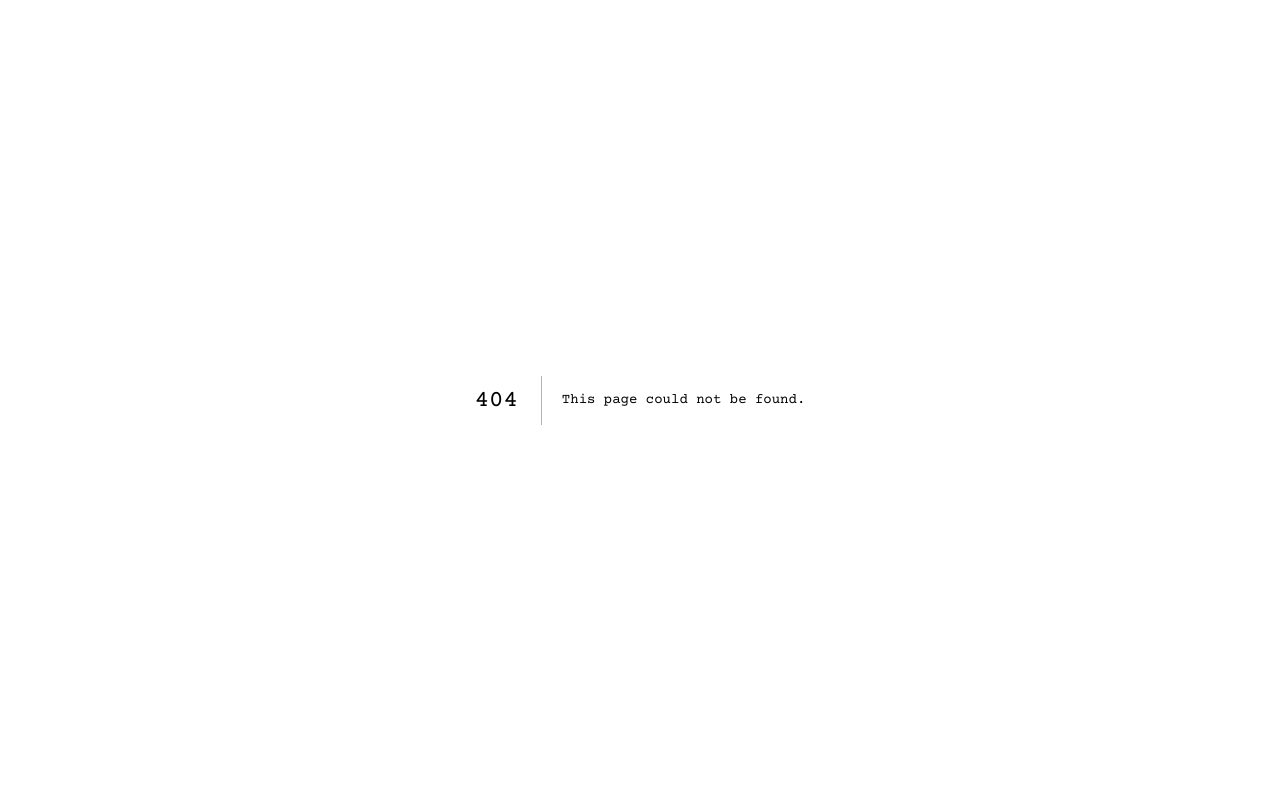
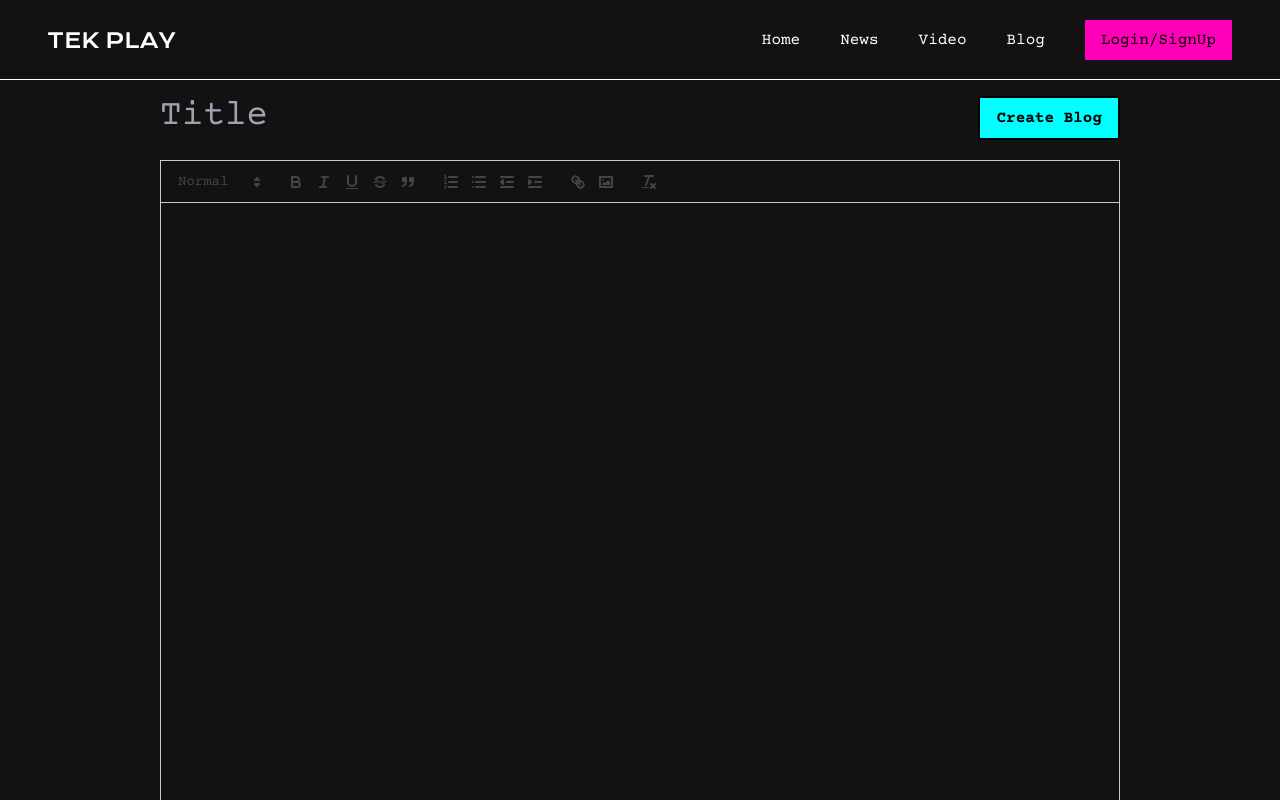
Before and after one commit to Avi-J0506/tekplay, a Next.js app: page /createBlog in a window 1280 px wide. Before the commit this address had no page. Shown: the top 800 px of the page. Built offline with nearby package versions, Linux system fonts and the light colour scheme.

Commit message:
Add create blog page

```diff
--- a/components/News/components/NewsGrid/index.tsx
+++ b/components/News/components/NewsGrid/index.tsx
@@ -11,7 +11,7 @@ const Index = () => {
           Powering News for Gamers Everywhere!
         </h1>
       </div>
-      <div className="w-full overflow-x-scroll hidden md:flex justify-center gap-5">
+      <div className="w-full overflow-x-auto hidden lg:flex lg:justify-center gap-5 flex-shrink-0">
         {categories.categories.map((category, index) => (
           <Chip key={`chip_${index}`} title={category} />
         ))}
--- a/components/common/Navbar.tsx
+++ b/components/common/Navbar.tsx
@@ -2,12 +2,13 @@ import Image from "next/image";
 import React from "react";
 import MenuIcon from "remixicon-react/MenuLineIcon";
 import CloseIcon from "remixicon-react/CloseLineIcon";
+import Link from "next/link";
 
 const Navbar = () => {
   const [navbarOpen, setNavbarOpen] = React.useState(false);
 
   return (
-    <div className="w-full h-20 border-b border-b-white absolute top-0 left-0 z-[99] flex items-center justify-between px-5 lg:px-12 text-white">
+    <div className="bg-tekPlay-primary w-full h-20 border-b border-b-white absolute top-0 left-0 z-[99] flex items-center justify-between px-5 lg:px-12 text-white">
       <div>
         <Image
           className="w-32"
@@ -19,16 +20,16 @@ const Navbar = () => {
       </div>
       <div className="hidden lg:flex items-center gap-10">
         <div>
-          <a href="">Games</a>
+          <Link href="/">Home</Link>
         </div>
         <div>
-          <a href="/news">News</a>
+          <Link href="/news">News</Link>
         </div>
         <div>
-          <a href="">Video</a>
+          <Link href="">Video</Link>
         </div>
         <div>
-          <a href="">Blog</a>
+          <Link href="">Blog</Link>
         </div>
         <div>
           <button className="bg-tekPlay-pink px-4 py-2 text-black">
--- a/package.json
+++ b/package.json
@@ -12,6 +12,8 @@
     "next": "14.0.4",
     "react": "^18",
     "react-dom": "^18",
+    "react-hot-toast": "^2.4.1",
+    "react-quill": "^2.0.0",
     "remixicon-react": "^1.0.0"
   },
   "devDependencies": {
--- a/pages/_app.tsx
+++ b/pages/_app.tsx
@@ -1,6 +1,12 @@
-import '@/styles/globals.css'
-import type { AppProps } from 'next/app'
+import "@/styles/globals.css";
+import type { AppProps } from "next/app";
+import { Toaster } from "react-hot-toast";
 
 export default function App({ Component, pageProps }: AppProps) {
-  return <Component {...pageProps} />
+  return (
+    <>
+      <Component {...pageProps} />
+      <Toaster position="top-right" />
+    </>
+  );
 }
--- /dev/null
+++ b/pages/createBlog.tsx
@@ -0,0 +1,87 @@
+// createBlog.tsx
+import React, { useState, useEffect, useRef } from "react";
+import Navbar from "@/components/common/Navbar";
+import dynamic from "next/dynamic";
+import "react-quill/dist/quill.snow.css";
+import toast from "react-hot-toast";
+
+const QuillNoSSRWrapper = dynamic(() => import("react-quill"), { ssr: false });
+
+const Index = () => {
+  const [title, setTitle] = useState("");
+  const [content, setContent] = useState("");
+  const quillRef = useRef(null);
+  const isMounted = useRef(false);
+
+  const handleCreateBlog = () => {
+    if (title === "") {
+      return toast.error("Please provide a title");
+    }
+    if (content === "" || content === "<p><br></p>") {
+      return toast.error("Please provide some content");
+    }
+
+    // TODO: Implement create blog API
+  };
+
+  const modules = {
+    toolbar: [
+      [{ header: [1, 2, 3, 4, 5, 6, false] }],
+      ["bold", "italic", "underline", "strike", "blockquote"],
+      [
+        { list: "ordered" },
+        { list: "bullet" },
+        { indent: "-1" },
+        { indent: "+1" },
+      ],
+      ["link", "image"],
+      ["clean"],
+    ],
+  };
+
+  useEffect(() => {
+    // This block will only run on the first render
+    if (!isMounted.current) {
+      isMounted.current = true;
+
+      // Access quillRef.current to get the Quill instance
+      console.log(quillRef.current);
+    }
+  }, [content]); // Include any dependencies if needed
+
+  return (
+    <div className="bg-tekPlay-primary w-full min-h-screen h-fit flex flex-col pb-20">
+      <Navbar />
+      <div className="w-full h-full flex flex-col items-center flex-1 mt-20">
+        <div className="w-full md:w-3/4 flex justify-between h-20 py-4 p-2 md:p-0 md:py-4">
+          <div>
+            <input
+              className="text-white outline-none text-4xl bg-transparent"
+              placeholder="Title"
+              onChange={(e) => {
+                setTitle(e.target.value);
+              }}
+            />
+          </div>
+          <div>
+            <button
+              className="bg-tekPlay-cyan px-4 py-2 text-black font-semibold border-2 border-black"
+              onClick={handleCreateBlog}
+            >
+              Create Blog
+            </button>
+          </div>
+        </div>
+        <QuillNoSSRWrapper
+          modules={modules}
+          className="w-full md:w-3/4 h-svh p-2 md:p-0 text-white"
+          value={content}
+          onChange={setContent}
+          ref={quillRef}
+        />
+      </div>
+    </div>
+  );
+};
+
+export default Index;
```
Also changed, not shown: styles/globals.css (line endings or trailing spaces), 2 other files (tests, documents, lock files or other folders).
